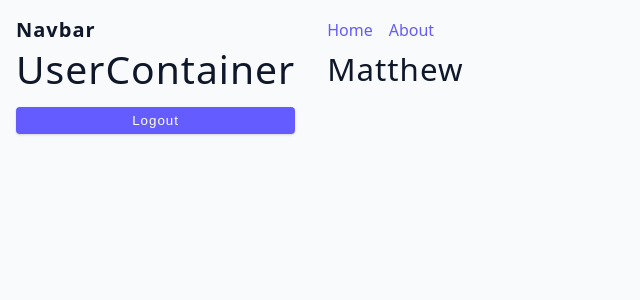
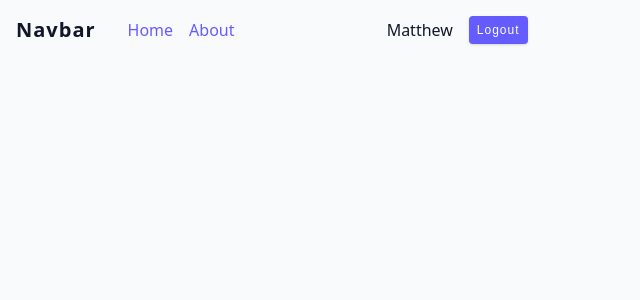
Before and after one commit to Newbie814/react_hook_projs, a React (Vite) app: page / in a window 1280 px wide. Shown: the top 300 px of the page, without its empty margins (0-640 px from the left). Built offline with nearby package versions, Linux system fonts and the light colour scheme; the HTML template or start-up script is replaced by a standard one.

Commit message:
fixed jsx layout

```diff
--- a/src/tutorial/09-context-api/components/NavLinks.jsx
+++ b/src/tutorial/09-context-api/components/NavLinks.jsx
@@ -2,7 +2,6 @@ import UserContainer from './UserContainer';
 
 const NavLinks = ({ name, logout }) => {
   return (
-    <>
     <div className='nav-container'>
       <ul className='nav-links'>
         <li>
@@ -12,9 +11,8 @@ const NavLinks = ({ name, logout }) => {
           <a href='#'>About</a>
         </li>
       </ul>
+      <UserContainer name={name} logout={logout} />
     </div>
-      <UserContainer name={name} logout={logout} />
-    </>
   );
 };
 export default NavLinks;
--- a/src/tutorial/09-context-api/components/UserContainer.jsx
+++ b/src/tutorial/09-context-api/components/UserContainer.jsx
@@ -1,17 +1,15 @@
 const UserContainer = ({ name, logout }) => {
   return (
-    <>
-      <h2>UserContainer</h2>
-
+    <div className='user-container'>
       {name ? (
         <>
-          <h3>{name.name}</h3>
+          <p>{name.name}</p>
           {logout()}
         </>
       ) : (
         <h3>please login</h3>
       )}
-    </>
+    </div>
   );
 };
 export default UserContainer;
```
Lines whose indentation alone changed are shown as unchanged.
